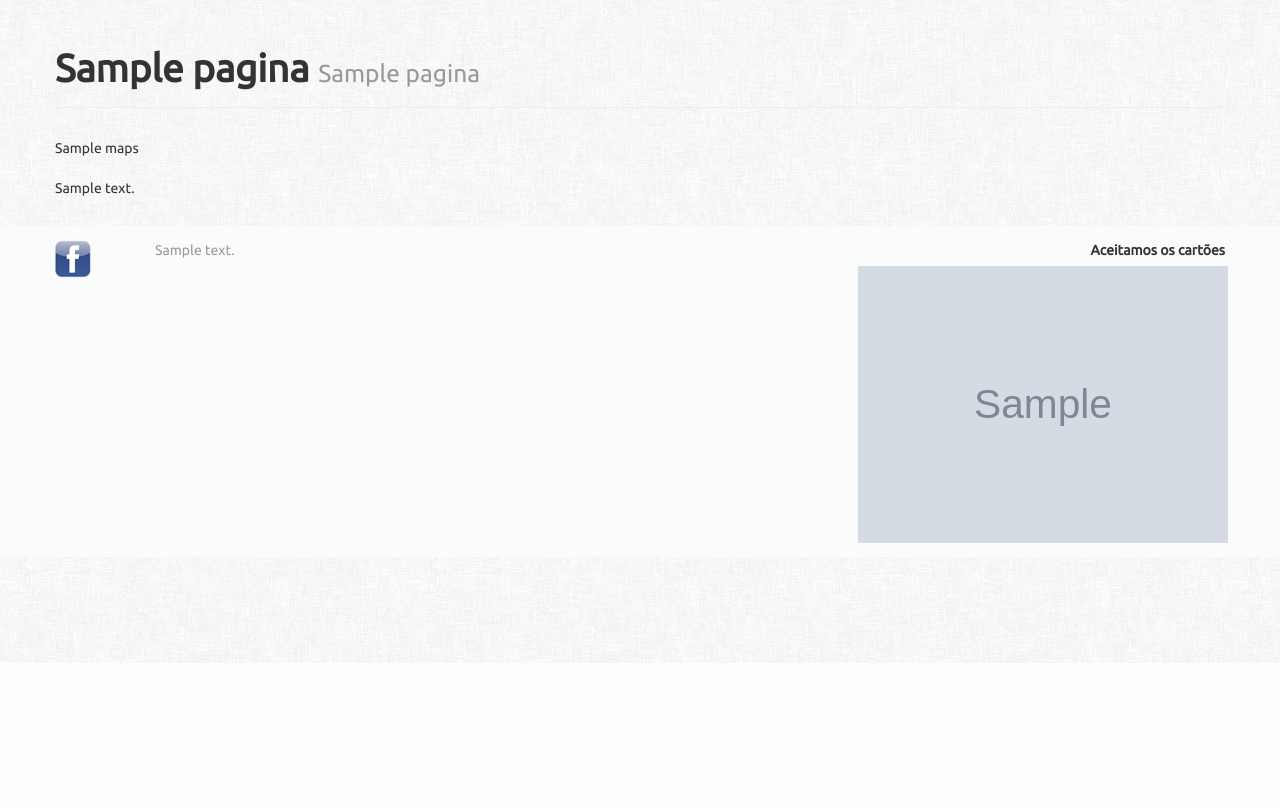
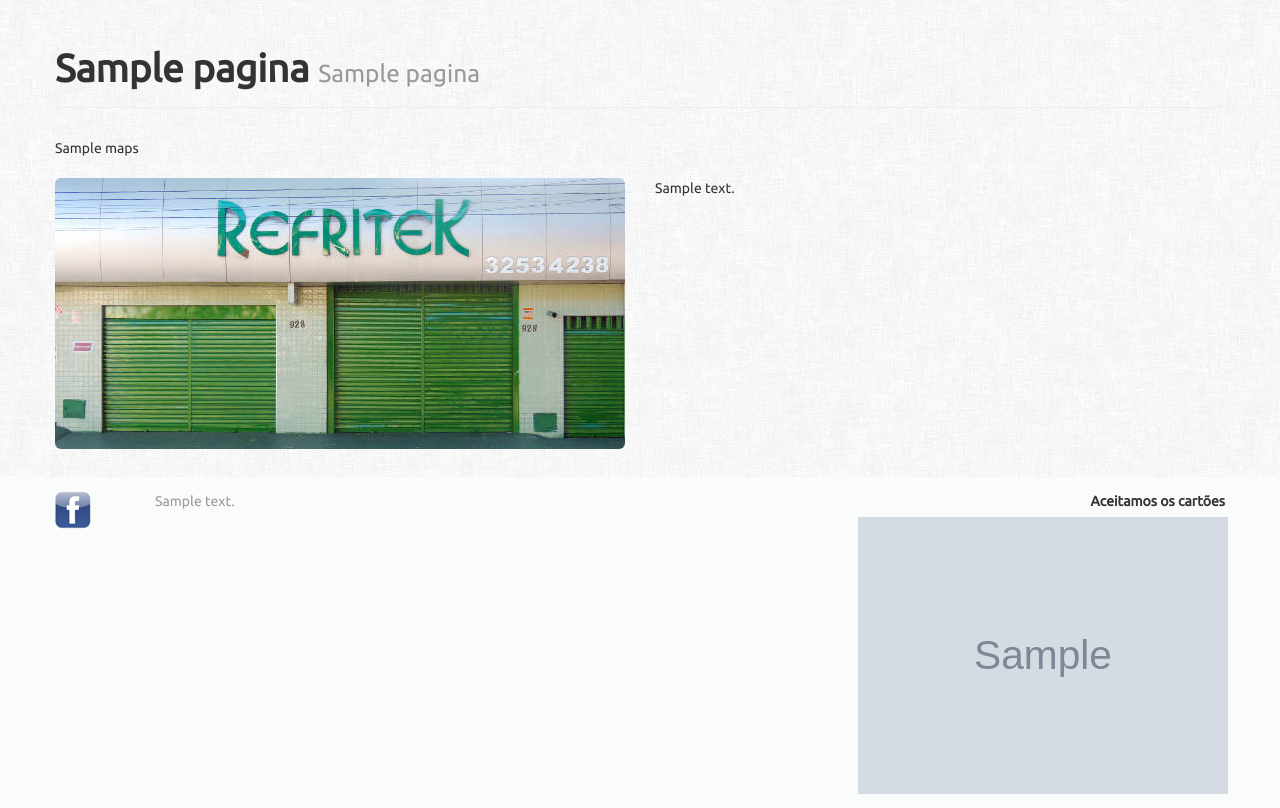
Before and after one commit to macndesign/refritek_heroku, a Django app: template core/templates/core/contato.html in a window 1280 px wide. Shown: the part 137-945 px from the top of the page. Before the commit the page ends 680 px from the top, so only its background shows below. Run offline with Django 3.2, Linux system fonts and the light colour scheme; the template is opened without the code that fills it: most values are stand-ins (such as "Sample title", 1, 10 or a date in 2020); grey boxes marked "Sample" are stand-in pictures; some libraries are stand-ins or nearby versions.

Commit message:
fachada refritek

```diff
--- a/core/templates/core/contato.html
+++ b/core/templates/core/contato.html
@@ -24,8 +24,13 @@
                     </div>
                 </div><br>
 
-                <div class="destaque-text">
-                    {{ contato.desc|safe }}
+                <div class="row">
+                    <div class="span6">
+                        <img class="img-rounded" src="{{ STATIC_URL }}img/fach-ref.jpg" width="570" height="271" alt="Refritek" title="Refritek">
+                    </div>
+                    <div class="span6 destaque-text">
+                        {{ contato.desc|safe }}
+                    </div>
                 </div>
 
             </div>
```
Also changed, not shown: core/static/img/fach-ref.jpg (added).
